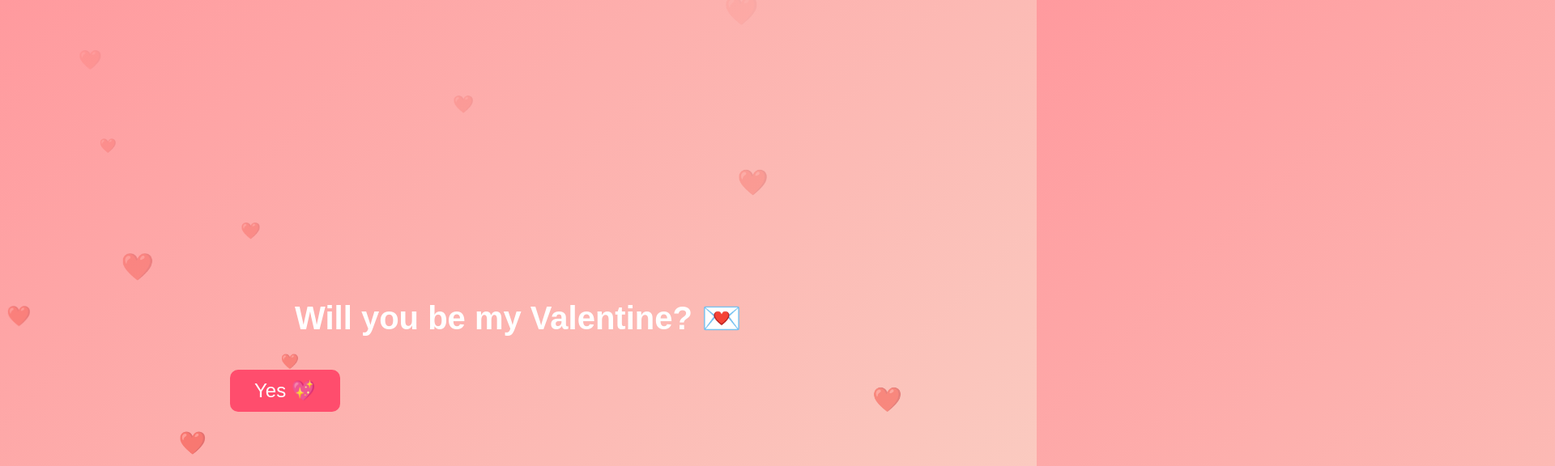
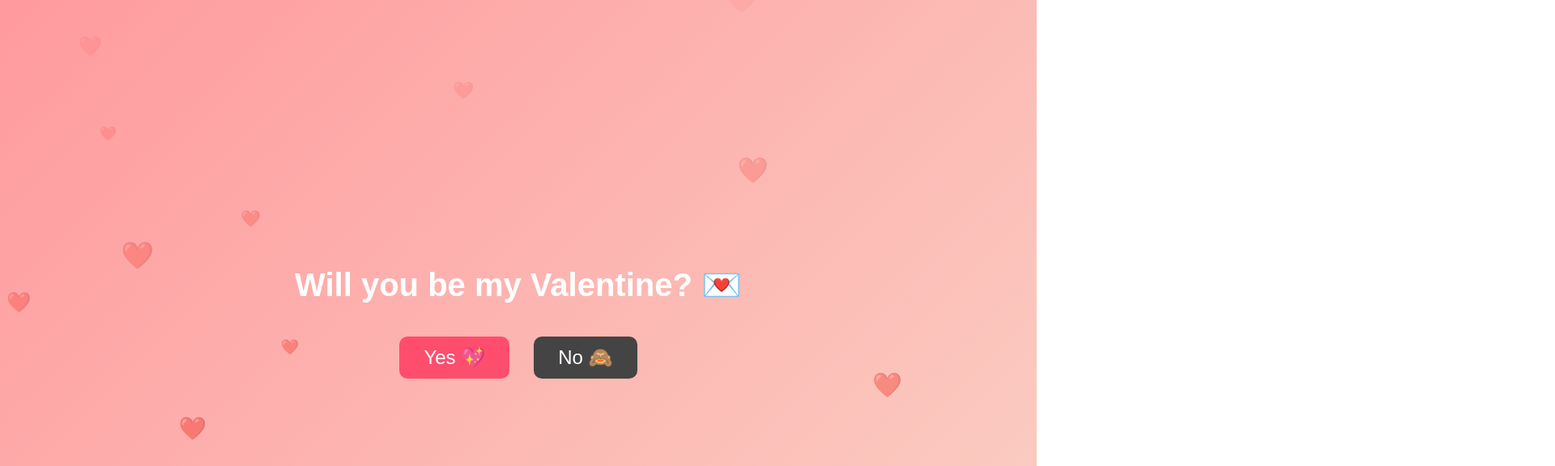
Before and after one commit to ravivishwakarma1401/valentine, a plain HTML site: page index.html in a window 1280 px wide. Shown: the top 576 px of the page at 81% size, 1920 px wide, since content can reach past the window. Drawn offline with nearby package versions, Linux system fonts and the light colour scheme.

Commit message:
Update index.html

```diff
--- a/index.html
+++ b/index.html
@@ -28,26 +28,30 @@ h1 {
     margin-bottom: 40px;
 }
 
+.buttons {
+    display: flex;
+    gap: 30px;
+    justify-content: center;
+}
+
 button {
     font-size: 1.5rem;
     padding: 12px 30px;
     border: none;
     border-radius: 10px;
     cursor: pointer;
-    position: absolute;
     transition: transform 0.3s ease;
 }
 
 #yesBtn {
     background: #ff4d6d;
     color: white;
-    left: -80px;
 }
 
 #noBtn {
     background: #444;
     color: white;
-    right: -80px;
+    position: relative;
 }
 
 #message {
@@ -78,8 +82,12 @@ button {
 
 <div class="container">
     <h1>Will you be my Valentine? 💌</h1>
-    <button id="yesBtn">Yes 💖</button>
-    <button id="noBtn">No 🙈</button>
+
+    <div class="buttons">
+        <button id="yesBtn">Yes 💖</button>
+        <button id="noBtn">No 🙈</button>
+    </div>
+
     <div id="message"></div>
 </div>
 
@@ -97,32 +105,11 @@ const music = document.getElementById("bgMusic");
 
 let noScale = 1;
 let yesScale = 1;
-let mouseX = 0;
-let mouseY = 0;
 
-// Start music on first interaction (browser rule)
+// Start music after first click (browser autoplay policy)
 document.body.addEventListener("click", () => {
     music.play();
 }, { once: true });
-
-// Track mouse
-document.addEventListener("mousemove", (e) => {
-    mouseX = e.clientX;
-    mouseY = e.clientY;
-});
-
-// No button slowly chases cursor
-function chaseCursor() {
-    const rect = noBtn.getBoundingClientRect();
-    const dx = mouseX - rect.left;
-    const dy = mouseY - rect.top;
-
-    noBtn.style.left = rect.left + dx * 0.02 + "px";
-    noBtn.style.top = rect.top + dy * 0.02 + "px";
-
-    requestAnimationFrame(chaseCursor);
-}
-chaseCursor();
 
 // Shrink No + Grow Yes
 function punishNo() {
@@ -138,6 +125,17 @@ function punishNo() {
 noBtn.addEventListener("mouseover", punishNo);
 noBtn.addEventListener("click", punishNo);
 
+// Make No slowly dodge cursor
+document.addEventListener("mousemove", (e) => {
+    const rect = noBtn.getBoundingClientRect();
+    const distanceX = e.clientX - rect.left;
+    const distanceY = e.clientY - rect.top;
+
+    if (Math.abs(distanceX) < 100 && Math.abs(distanceY) < 50) {
+        noBtn.style.transform += " translate(20px, -20px)";
+    }
+});
+
 yesBtn.addEventListener("click", () => {
     message.innerHTML = "You finally got that right! Congratulations on a lifetime deal for awesomeness ❤️";
     yesBtn.style.display = "none";
@@ -145,7 +143,7 @@ yesBtn.addEventListener("click", () => {
 
     confetti({
         particleCount: 300,
-        spread: 100
+        spread: 120
     });
 });
 
```
